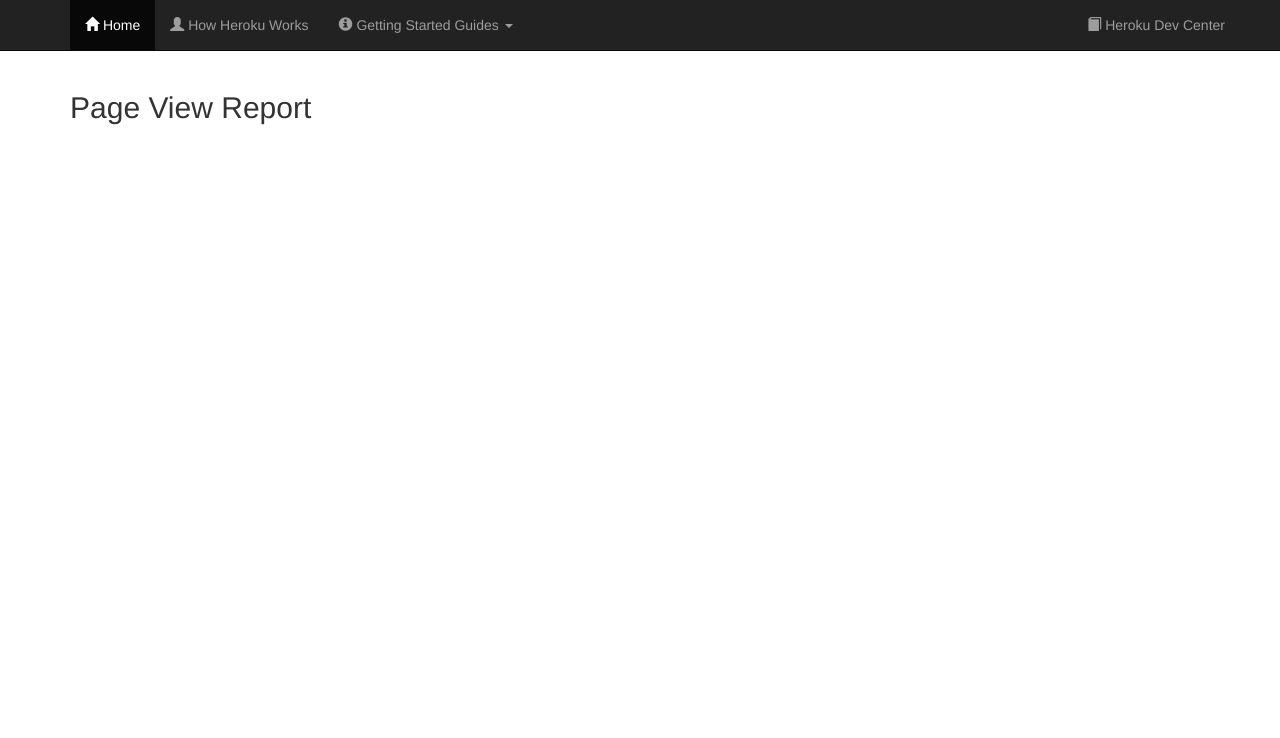
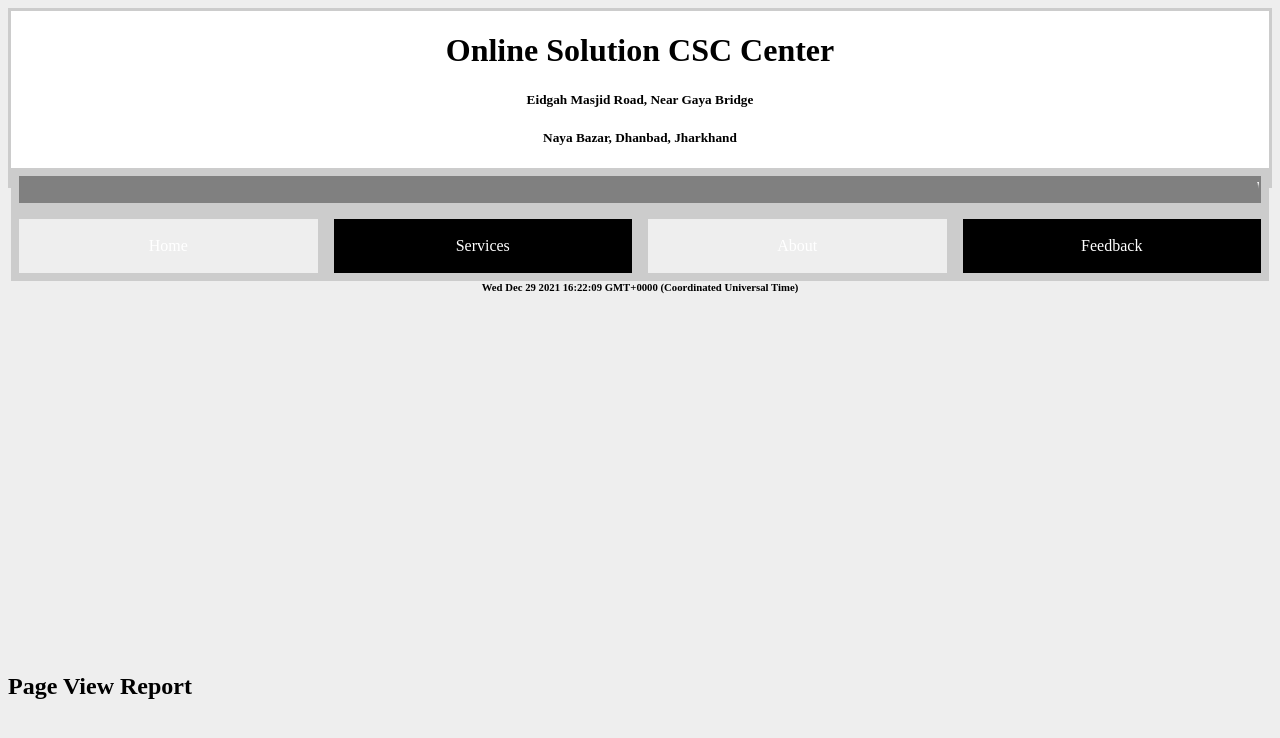
Before and after one commit to iqubalreyaz/learning-repo, a Django app: template hello/templates/db.html in a window 1280 px wide. Shown: the top 738 px of the page. Run offline with Django 3.2, Linux system fonts and the light colour scheme; the template is opened without the code that fills it, so the values that code supplies are empty; some libraries are stand-ins or nearby versions.

Commit message:
Added base.html

```diff
--- a/gettingstarted/settings.py
+++ b/gettingstarted/settings.py
@@ -57,7 +57,7 @@ ROOT_URLCONF = "gettingstarted.urls"
 TEMPLATES = [
     {
         "BACKEND": "django.template.backends.django.DjangoTemplates",
-        "DIRS": [],
+        "DIRS": [os.path.join(BASE_DIR, "templates")],
         "APP_DIRS": True,
         "OPTIONS": {
             "context_processors": [
--- a/hello/templates/base.html
+++ b/hello/templates/base.html
@@ -1,81 +1,199 @@
 <!DOCTYPE html>
 <html>
+<style>
+html {
+  background-color: #eee;
+}
+
+#body {
+  text-align: center;
+
+    /* position:fixed; */
+    top:0;
+    {% comment %} bottom:0; {% endcomment %}
+    left:0;
+    {% comment %} right:0; {% endcomment %}
+    {% comment %} height: 100%; {% endcomment %}
+    {% comment %} width: 100%; {% endcomment %}
+    {% comment %} min-height: 100%; {% endcomment %}
+    {% comment %} background-color: #eee; {% endcomment %}
+}
+
+.cursors > div {
+    float: center;
+    box-sizing: border-box;
+    background: black;
+	color: white;
+    border: 8px solid #ccc;
+    width: 25%;
+	height: 100%;
+    padding: 1px 2px;
+    text-align: center;
+    white-space: nowrap;
+    &:nth-child(even) {
+       background: #eee;
+    }
+    &:hover {
+       opacity: 0.15
+    }
+}
+
+.topnav > div {
+    float: left;
+    box-sizing: border-box;
+    background: black;
+    color: white;
+    border: 8px solid #ccc;
+    width: 25%;
+    padding: 2px 2px;
+    text-align: center;
+    white-space: nowrap;
+    &:nth-child(even) {
+       background: #eee;
+    }
+    &:hover {
+       opacity: 0.15
+    }
+}
+
+p:hover {
+  background-color: grey;
+}
+
+#body_matter {
+    {% comment %} position:relative; {% endcomment %}
+        box-sizing: border-box;
+        border: 3px solid #ccc;
+        width: 50%
+}
+
+#container {
+  padding: 16px;
+  border: 3px solid #ccc;
+  background-color: #eee;
+  position: absolute;
+  right:10px;
+  top: 10px;
+}
+
+.container > login_pane {
+	position: absolute;
+	top: 10px;
+}
+
+.dropdown {
+  display: inline-block;
+  position: relative;
+}
+.dropdown-content {
+  display: none;
+  position: absolute;
+  width: 100%;
+  overflow: auto;
+  box-shadow: 10px 10px 10px 0px rgba(0,0,0,0.4);
+}
+.dropdown:hover .dropdown-content {
+  display: block;
+  background: grey
+}
+.dropdown-content a {
+  display: block;
+    background-color: #f9f9f9;
+  {% comment %} color: #000000; {% endcomment %}
+  padding: 10px;
+    transition: all .5s ease-in;
+  text-decoration: none;
+}
+.dropdown-content a:hover {
+  color: #FFFFFF;
+  background-color: #00A4BD;
+}
+
+</style>
+
 <head>
-<title>Python Getting Started on Heroku</title>
-  <link rel="stylesheet" type="text/css" href="//maxcdn.bootstrapcdn.com/bootstrap/3.3.4/css/bootstrap.min.css" />
-  <script src="https://ajax.googleapis.com/ajax/libs/jquery/2.1.3/jquery.min.js"></script>
-  <script type="text/javascript" src="//maxcdn.bootstrapcdn.com/bootstrap/3.3.4/js/bootstrap.min.js"></script>
-  <style type="text/css">
-    .jumbotron {
-        background: #532f8c;
-        color: white;
-        padding-bottom: 80px
+	<meta name="viewport" content="width=device-width,initial-scale=1,maximum-scale=1,user-scalable=no">
+	<meta http-equiv="X-UA-Compatible" content="IE=edge,chrome=1">
+	<meta name="HandheldFriendly" content="true">
+    <title>Online Solution CSC Center</title>
+</head>
+
+
+<body>
+<div id="body" style="background-color: #eee; width: 100%; height: 645px;" >
+
+
+		<div  id="body_matter" style="background-color: white; width: 100%; height: 180px; float: left">
+		  	<h1>Online Solution CSC Center</h1>
+		    <h5>Eidgah Masjid Road, Near Gaya Bridge</h5>
+			<h5>Naya Bazar, Dhanbad, Jharkhand </h5>
+
+
+			  <div class="topnav" title="Click to see details.">
+<div style="background-color: grey; width: 100%; margin-left: 0px; margin-top: 0px";>
+  <marquee>WELCOME TO ONLINE SOLUTIONS...!! ********** ऑनलाइन समाधान सीएससी केंद्र में आपका स्वागत है..!! ********** سینٹر میں خوش آمدید CSC</marquee>
+</div>
+				<div class="home" onclick="index()" style="cursor: pointer;"><p>Home</p></div>
+  <div class="dropdown">
+        <div class="services" onclick="#" style="cursor: pointer"><p>Services</p>
+            <div class="dropdown-content">
+            <a href="coming">Voter ID</a>
+            <a href="coming">Aadhaar Card</a>
+            <a href="coming">Ration Card</a>
+            <a href="coming">PAN Card</a>
+            <a href="coming">Scholarship Forms</a>
+            <a href="coming">College/School Forms</a>
+            <a href="coming">Bill/Fees Payments</a>
+            <a href="coming">Rail/Air Tickets</a>
+            <a href="coming">Vehicle Insurance</a>
+  </div>
+</div>
+        </div>
+				<div class="about" onclick="about()" style="cursor: pointer"><p>About</p></div>
+				<div class="contact" onclick="coming()" style="cursor: pointer"><p>Feedback</p></div>
+			</div>
+
+
+		    <h6 id='date'></h6>
+		    <script>document.getElementById('date').innerHTML = Date()</script></div>
+
+
+
+<script>
+// function for topnav
+	function index(){
+		window.location="index.html"
 	}
-    .jumbotron .btn-primary {
-        background: #845ac7;
-        border-color: #845ac7
+
+	function about(){
+		window.location="about"
 	}
-    .jumbotron .btn-primary:hover {
-        background: #7646c1
+
+	function contact(){
+		window.location="contact.html"
 	}
-    .jumbotron p {
-        color: #d9ccee;
-        max-width: 75%;
-        margin: 1em auto 2em
+
+	function services(){
+		window.location.href="coming_soon.html"
 	}
-    .navbar+.jumbotron {
-        margin-top: -20px
+
+	function register(){
+		window.location="register.php"
 	}
-    .jumbotron .lang-logo {
-        display: block;
-        background: #b01302;
-        border-radius: 50%;
-        overflow: hidden;
-        width: 100px;
-        height: 100px;
-        margin: auto;
-        border: 2px solid white
+
+	function login(){
+		window.location="login.php"
 	}
-    .jumbotron .lang-logo img {
-        max-width: 100%
+
+  function coming(){
+		window.location="coming"
 	}
 
 
-  </style>
-</head>
-<body>
-<nav class="navbar navbar-default navbar-static-top navbar-inverse">
-  <div class="container">
-    <ul class="nav navbar-nav">
-      <li class="active">
-        <a href="/"><span class="glyphicon glyphicon-home"></span> Home</a>
-      </li>
-      <li>
-        <a href="https://devcenter.heroku.com/articles/how-heroku-works"><span class="glyphicon glyphicon-user"></span> How Heroku Works</a>
-      </li>
-      <li class="dropdown">
-        <a href="#" class="dropdown-toggle" data-toggle="dropdown" role="button" aria-expanded="false"><span class="glyphicon glyphicon-info-sign"></span> Getting Started Guides <span class="caret"></span></a>
-          <ul class="dropdown-menu" role="menu">
-            <li><a href="https://devcenter.heroku.com/articles/getting-started-with-ruby">Getting Started with Ruby on Heroku</a></li>
-            <li><a href="https://devcenter.heroku.com/articles/getting-started-with-nodejs">Getting Started with Node on Heroku</a></li>
-            <li><a href="https://devcenter.heroku.com/articles/getting-started-with-php">Getting Started with PHP on Heroku</a></li>
-            <li><a href="https://devcenter.heroku.com/articles/getting-started-with-python">Getting Started with Python on Heroku</a></li>
-            <li><a href="https://devcenter.heroku.com/articles/getting-started-with-java">Getting Started with Java on Heroku</a></li>
-            <li><a href="https://devcenter.heroku.com/articles/getting-started-with-clojure">Getting Started with Clojure on Heroku</a></li>
-            <li><a href="https://devcenter.heroku.com/articles/getting-started-with-scala">Getting Started with Scala on Heroku</a></li>
-            <li class="divider"></li>
-            <li><a href="https://devcenter.heroku.com/articles/getting-started-with-heroku-and-connect-without-local-dev">Getting Started on Heroku with Heroku Connect</a></li>
-            <li><a href="https://devcenter.heroku.com/articles/getting-started-with-jruby">Getting Started with Ruby on Heroku (Microsoft Windows)</a></li>
-          </ul>
-      </li>
-    </ul>
-    <ul class="nav navbar-nav navbar-right">
-      <li class="navbar-right">
-        <a href="https://devcenter.heroku.com"><span class="glyphicon glyphicon-book"></span> Heroku Dev Center</a>
-      </li>
-    </ul>
+</script>
+
+
 </div>
-</nav>
 
 {% block content %}{% endblock %}
 
```
Also changed, not shown: hello/templates/index.html (+3 -194 lines). Lines whose indentation alone changed are shown as unchanged.
